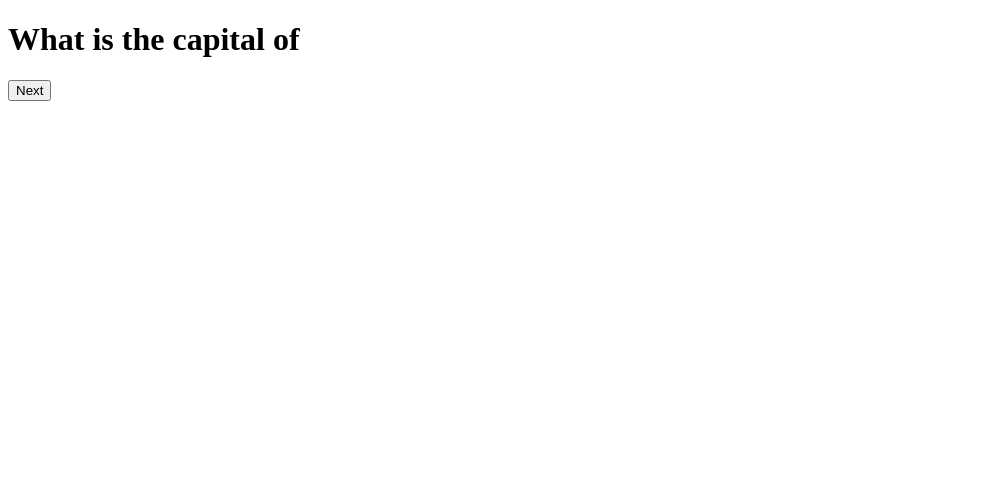
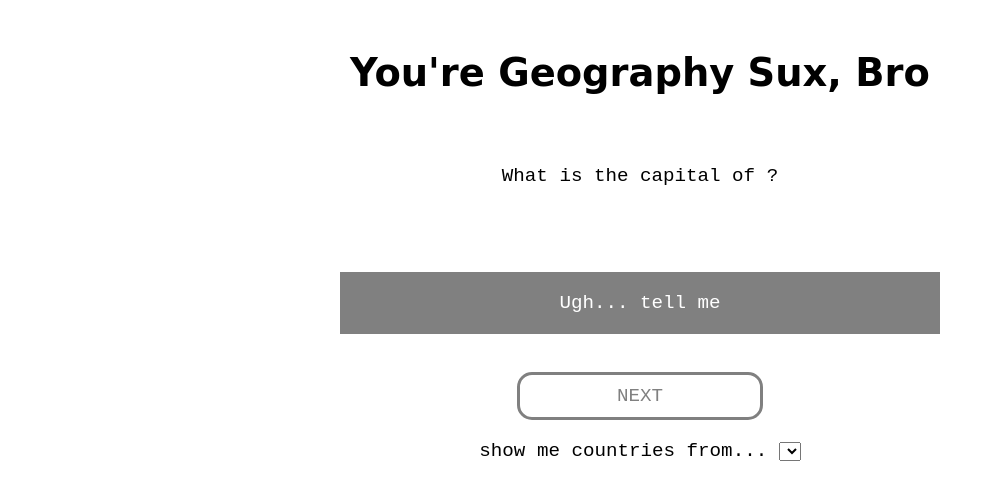
Before and after one commit to Sloggiebear/portfolio-project-api, a website: page index.html in a window 1280 px wide. Shown: the whole page, without its empty margins (0-995 px from the left). Drawn offline with Linux system fonts and the light colour scheme; no server answers; a web font is replaced by a local one.

Commit message:
filtered api data for countries that don't have a capital

```diff
--- a/app.js
+++ b/app.js
@@ -1,20 +1,20 @@
-
 //Event Listeners
 document.addEventListener('DOMContentLoaded', () => {
     getCountries()
-    console.log("Checking for local countries...")
 })
 
 let countrylist
+// let africalist = regionSpecificCountries("Africa")
 
 function newCountry () {
-    const country = apiCountries[Math.floor(Math.random() * apiCountries.length)]
-    console.log("this is the country", country)
+    const country = countrylist[Math.floor(Math.random() * countrylist.length)]
+    countryname = document.getElementById('countryname');
+    countryname.innerHTML = "";
+    countryname.innerHTML = country.name;
 
-    div = document.createElement('div')
-    div.classList.add('country')
-    div.innerHTML = country.name
-    document.body.appendChild(div)
+    answer = document.getElementById('answer');
+    answer.innerHTML = "";
+    answer.innerHTML = country.capital;
 }
 
 async function getCountries() {
@@ -27,10 +27,12 @@ async function getCountries() {
         console.log("No local storage found")
 
         try {
-            const response = await fetch(apiUrl)
-            localcountries = await response.json()
-            localStorage.setItem("localcountries", JSON.stringify(localcountries))
-            countrylist = localcountries
+            const response = await fetch(apiUrl);
+            rawlist = await response.json();
+            localcountries = await rawlist.filter(country => country.capital != "" );
+            localStorage.setItem("localcountries", JSON.stringify(localcountries));
+            countrylist = localcountries;
+            newCountry();
 
         } catch (error) {
             console.log("Sorry there was an error: " , error)
@@ -40,5 +42,17 @@ async function getCountries() {
         localcountries = JSON.parse(localStorage.getItem("localcountries"))
         console.log("found local storage countries", localcountries)
         countrylist = localcountries
+        newCountry();
     }
 }
+
+// function regionSpecificCountries(region) {
+//     regionlist = []
+//     countrylist.forEach(country => {
+//         if (country.region === region) {
+//             regionlist.push(country);
+//             console.log(region,":", regionlist)
+//         }
+//     }
+//     )
+// }
--- a/app.scss
+++ b/app.scss
@@ -1,28 +1,83 @@
+@import url("https://fonts.googleapis.com/css2?family=Knewave&display=swap");
+
 body {
   font-size: 1.2rem;
   font-family: "Courier New", Courier, monospace;
+  box-sizing: border-box;
+  display: flex;
+  flex-direction: column;
+  overflow-x: hidden;
 }
-.country {
-  padding: 20px;
+
+h1 {
+  font-family: "Knewave", cursive;
 }
+
+.container {
+  width: 90%;
+  max-width: 600px;
+  margin: auto;
+  text-align: center;
+  padding: 1rem;
+}
+
+.question-wrapper {
+  min-height: 7rem;
+  display: flex;
+  justify-content: center;
+  margin: 1rem auto 2rem auto;
+  align-items: center;
+}
+
+.countryname {
+  font-weight: bold;
+}
+
 .reveal {
+  display: flex;
+  justify-content: center;
+  align-items: center;
   position: relative;
+  margin: 40px auto 60px auto;
+  padding: 20px 0px 20px 0px;
 
   &::after {
-    content: "";
-    display: block;
-    width: 120%;
-    height: 200%;
-    background-color: rgb(102, 102, 102);
+    content: "Ugh... tell me";
+    display: flex;
+    padding: 20px 0px 20px 0px;
+    justify-content: center;
+    align-items: center;
+    width: 100%;
+    color: white;
+    background-color: grey;
     position: absolute;
     top: 0;
     left: 0;
-    transition: all ease 0.5s;
+    opacity: 1;
+    transition: opacity ease 0.5s;
     cursor: pointer;
-    transform: translate(-5%, -25%);
   }
 
   &:hover::after {
     opacity: 0;
   }
 }
+
+.btn-next {
+  display: block;
+  width: 200px;
+  border-radius: 15px;
+  border: 3px solid grey;
+  color: grey;
+  background-color: white;
+  padding: 10px 20px;
+  text-transform: uppercase;
+  text-decoration: none;
+  margin: 20px auto 20px auto;
+
+  &:hover {
+    background-color: black;
+    color: white;
+    border-color: black;
+  }
+}
--- a/index.html
+++ b/index.html
@@ -4,15 +4,24 @@
     <meta charset="UTF-8" />
     <meta http-equiv="X-UA-Compatible" content="IE=edge" />
     <meta name="viewport" content="width=device-width, initial-scale=1.0" />
-    <!-- <script src="https://unpkg.com/axios/dist/axios.min.js"></script> -->
+    <link rel="stylesheet" href="app.css" />
 
-    <title>What is the capital of...</title>
+    <title>Where in the world</title>
   </head>
   <body>
-    <div id="container">
-      <h1>What is the capital of</h1>
+    <div class="container">
+      <h1>You're Geography Sux, Bro</h1>
+      <div class="question-wrapper">
+        <p>
+          What is the capital of
+          <span class="countryname" id="countryname"></span>?
+        </p>
+      </div>
+      <span id="answer" class="reveal"></span>
+      <a href="#" class="btn-next" onclick="newCountry()">Next</a>
+      <label for="selectregion">show me countries from... </label>
+      <select name="selectregion" id="selectregion"></select>
+      <script src="app.js"></script>
     </div>
-    <button onclick="getCountry()">Next</button>
-    <script src="app.js"></script>
   </body>
 </html>
```
Also changed, not shown: README.md, app.css.
